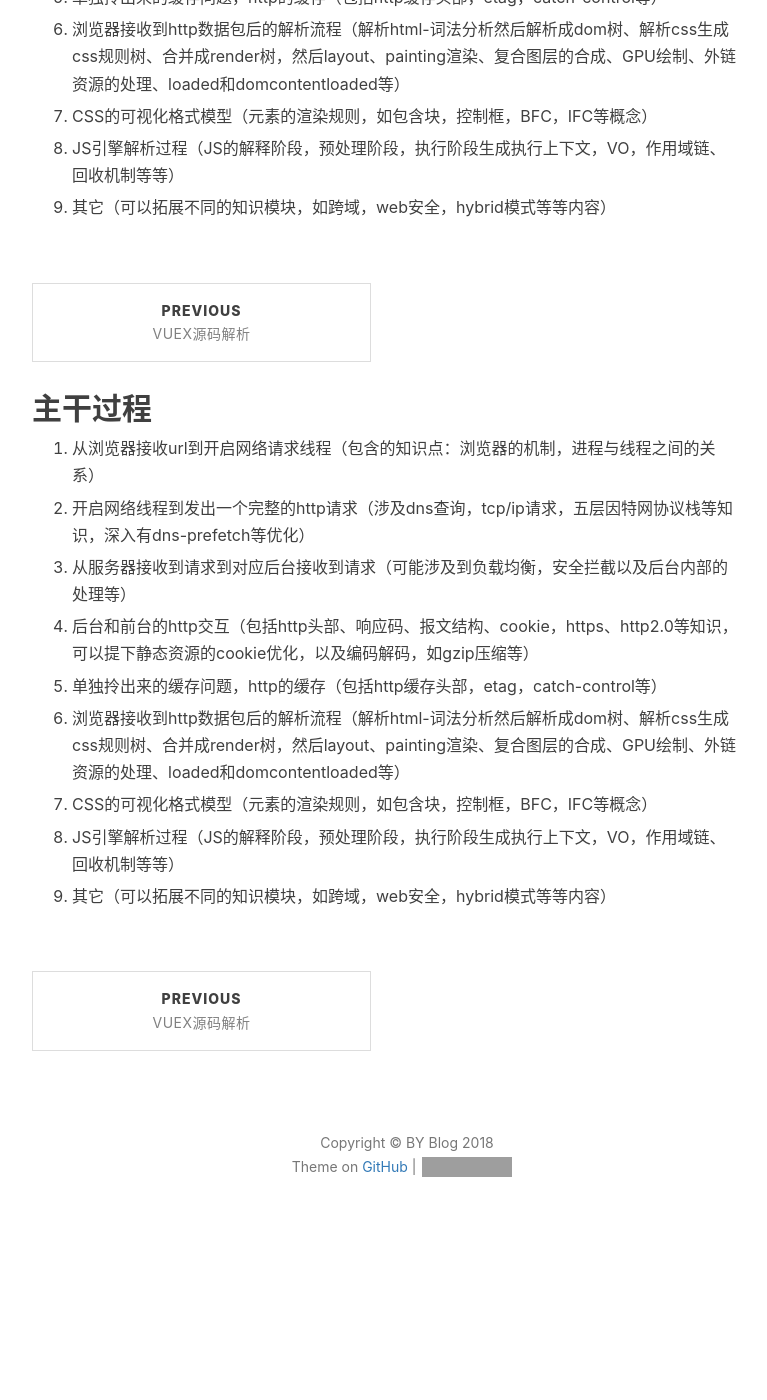
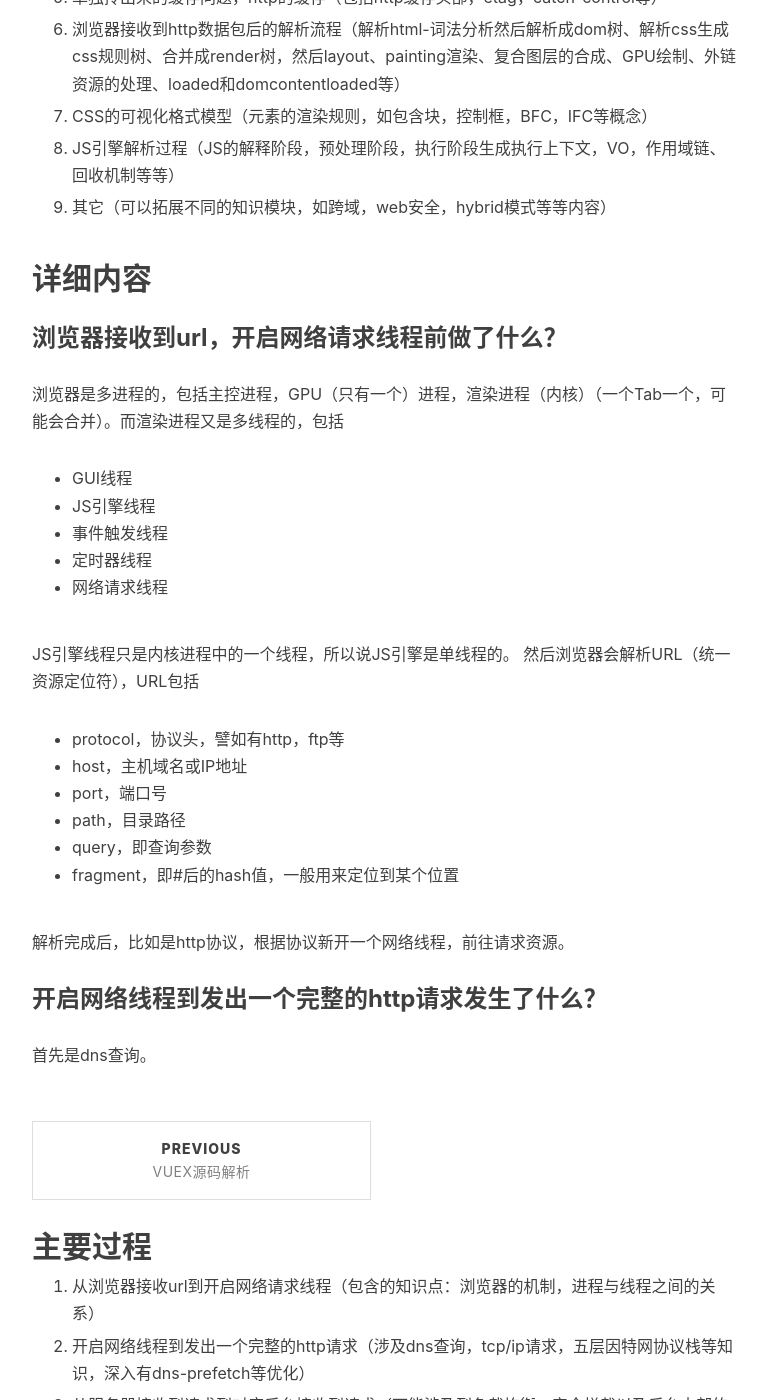
Before and after one commit to yaoqifa/yaoqifa.github.blog, a Jekyll site: the page built from _posts/2018-03-16-浏览器输入URL到页面加载的过程.md, in a window 1280 px wide and 1400 px high, scrolled down 1009 px. Shown: the whole window, without its empty margins (233-1000 px from the left). Built offline with Jekyll 4.4.1, drawn with Linux system fonts in a browser that asks for light colours; nearby versions of some CDN libraries; our own code applies the rules of GitHub Pages for plain Markdown files; comment, search, counter and statistics services are not loaded; before the commit the page ends 2280 px from its top, so only the background shows below that; some of the changed text lies outside the part shown; grey boxes are pictures that could not be loaded.

Commit message:
+update  浏览器输入URL到页面加载

```diff
--- a/_posts/2018-03-16-浏览器输入URL到页面加载的过程.md
+++ b/_posts/2018-03-16-浏览器输入URL到页面加载的过程.md
@@ -1,4 +1,4 @@
-## 主干过程
+## 主要过程
 
 1. 从浏览器接收url到开启网络请求线程（包含的知识点：浏览器的机制，进程与线程之间的关系）
 
@@ -17,3 +17,26 @@
 8. JS引擎解析过程（JS的解释阶段，预处理阶段，执行阶段生成执行上下文，VO，作用域链、回收机制等等）
 
 9. 其它（可以拓展不同的知识模块，如跨域，web安全，hybrid模式等等内容）
+
+## 详细内容
+
+### 浏览器接收到url，开启网络请求线程前做了什么？
+浏览器是多进程的，包括主控进程，GPU（只有一个）进程，渲染进程（内核）（一个Tab一个，可能会合并）。而渲染进程又是多线程的，包括
+* GUI线程
+* JS引擎线程
+* 事件触发线程
+* 定时器线程
+* 网络请求线程
+
+JS引擎线程只是内核进程中的一个线程，所以说JS引擎是单线程的。
+然后浏览器会解析URL（统一资源定位符），URL包括
+* protocol，协议头，譬如有http，ftp等
+* host，主机域名或IP地址
+* port，端口号
+* path，目录路径
+* query，即查询参数
+* fragment，即#后的hash值，一般用来定位到某个位置
+
+解析完成后，比如是http协议，根据协议新开一个网络线程，前往请求资源。
+### 开启网络线程到发出一个完整的http请求发生了什么？
+首先是dns查询。
```
